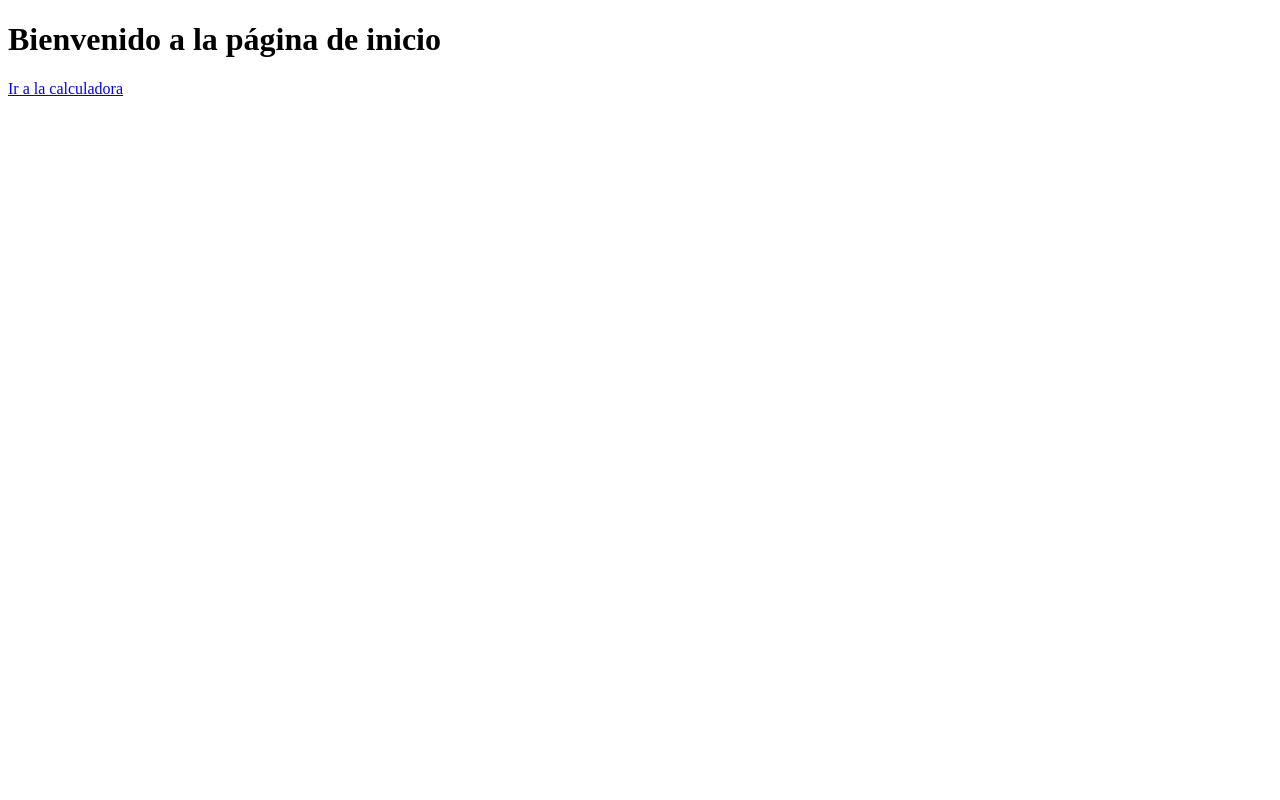
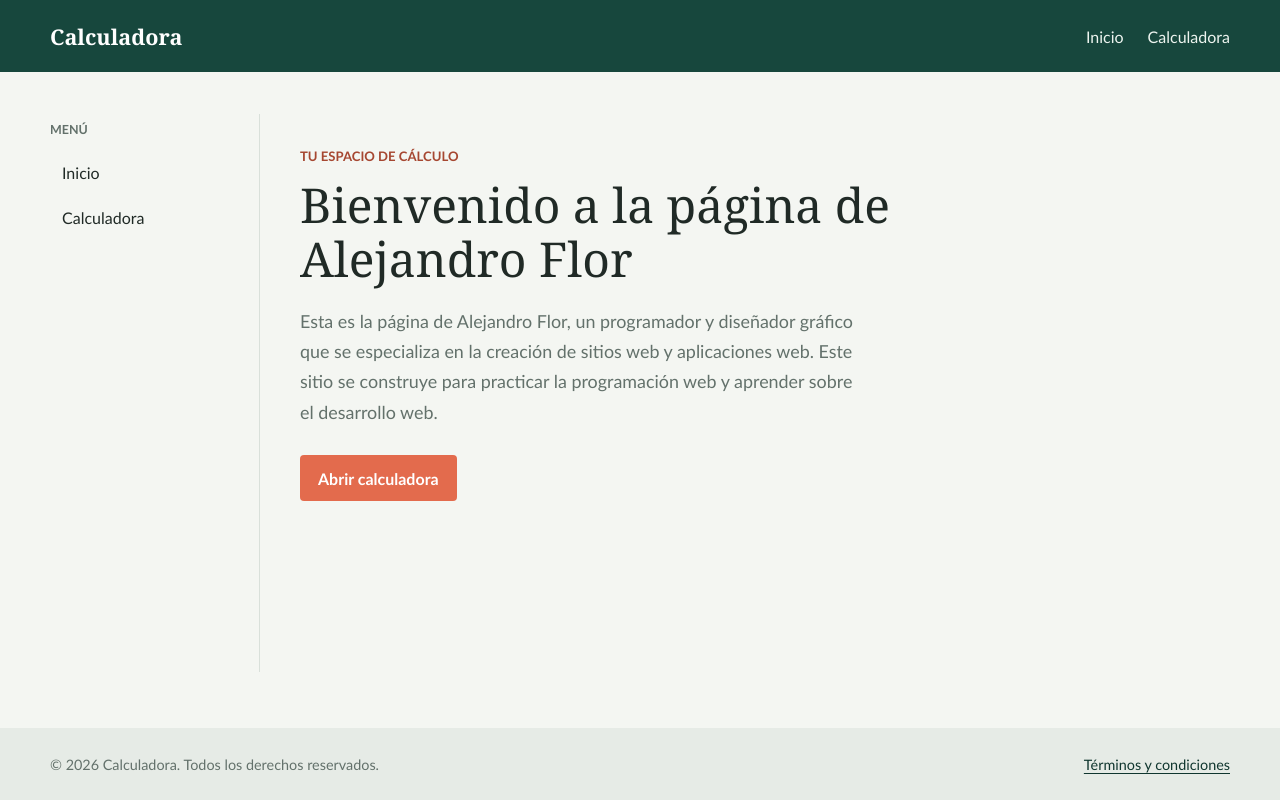
Before and after one commit to Alejandro-Flor-Ibarra/despliegue_render, a Django app: page / in a window 1280 px wide. Run offline with Django 5.2, Linux system fonts and the light colour scheme.

Commit message:
Develop (#8)
* feat: guardar historial de la calculadora en PostgreSQL (#2)

* feat: configure Render PostgreSQL migrations (#5)

* fix: restore settings imports after merge

* Agregado contenido css

* docs: documentar configuración local del proyecto

---------

Co-authored-by: Alejandro Flor <you@example.com>

```diff
--- a/config/settings.py
+++ b/config/settings.py
@@ -63,7 +63,7 @@ ROOT_URLCONF = 'config.urls'
 TEMPLATES = [
     {
         'BACKEND': 'django.template.backends.django.DjangoTemplates',
-        'DIRS': [],
+        "DIRS": [BASE_DIR / "templates"],
         'APP_DIRS': True,
         'OPTIONS': {
             'context_processors': [
@@ -125,6 +125,7 @@ USE_TZ = True
 
 STATIC_URL = '/static/'
 STATIC_ROOT = BASE_DIR / 'staticfiles'
+STATICFILES_DIRS = [BASE_DIR / "static"]
 
 
 # Email
--- a/home/templates/home/home.html
+++ b/home/templates/home/home.html
@@ -1,15 +1,17 @@
-<!DOCTYPE html>
-<html lang="es">
-<head>
-    <meta charset="UTF-8">
-    <meta name="viewport" content="width=device-width, initial-scale=1.0">
-    <title>Página de Inicio</title>
-</head>
-<body>
+{% extends "base.html" %}
 
-    <h1>Bienvenido a la página de inicio</h1>
-    <a href="{% url 'index' %}" class="boton-calculadora">Ir a la calculadora</a>
+{% block title %}Inicio{% endblock %}
 
-
-</body>
-</html>
+{% block content %}
+<section class="welcome" aria-labelledby="welcome-title">
+    <p class="welcome__eyebrow">Tu espacio de cálculo</p>
+    <h1 id="welcome-title">Bienvenido a la página de Alejandro Flor</h1>
+    <p class="welcome__intro">
+        Esta es la página de Alejandro Flor, un programador y diseñador gráfico que se especializa en la creación de sitios web y aplicaciones web.
+        Este sitio se construye para practicar la programación web y aprender sobre el desarrollo web.
+    </p>
+    <a class="button button--primary" href="{% url 'index' %}">
+        Abrir calculadora
+    </a>
+</section>
+{% endblock %}
--- a/home/urls.py
+++ b/home/urls.py
@@ -3,4 +3,5 @@ from . import views
 
 urlpatterns = [
     path('', views.home, name='home'),
+    path('terminos/', views.terms, name='terms'),
 ]
--- a/home/views.py
+++ b/home/views.py
@@ -2,3 +2,7 @@ from django.shortcuts import render
 
 def home(request):
     return render(request, 'home/home.html')
+
+
+def terms(request):
+    return render(request, 'home/terms.html')
--- /dev/null
+++ b/static/css/base.css
@@ -0,0 +1,291 @@
+:root {
+    color-scheme: light;
+    --color-ink: #202a26;
+    --color-muted: #63716b;
+    --color-paper: #f4f6f2;
+    --color-panel: #ffffff;
+    --color-brand: #17473d;
+    --color-brand-dark: #10362f;
+    --color-accent: #e36b4d;
+    --color-line: #d9e0da;
+    font-family: "Aptos", "Trebuchet MS", sans-serif;
+}
+
+* {
+    box-sizing: border-box;
+}
+
+body {
+    display: flex;
+    min-height: 100vh;
+    flex-direction: column;
+    margin: 0;
+    background: var(--color-paper);
+    color: var(--color-ink);
+}
+
+a {
+    color: inherit;
+}
+
+a:focus-visible {
+    outline: 3px solid var(--color-accent);
+    outline-offset: 4px;
+}
+
+.skip-link {
+    position: absolute;
+    z-index: 2;
+    top: 8px;
+    left: 8px;
+    padding: 10px 14px;
+    transform: translateY(-150%);
+    background: var(--color-panel);
+    color: var(--color-ink);
+}
+
+.skip-link:focus {
+    transform: translateY(0);
+}
+
+.site-header {
+    background: var(--color-brand);
+    color: #ffffff;
+}
+
+.navbar {
+    display: flex;
+    width: min(1180px, calc(100% - 48px));
+    min-height: 72px;
+    align-items: center;
+    justify-content: space-between;
+    gap: 24px;
+    margin: 0 auto;
+}
+
+.navbar__brand {
+    font-family: Georgia, serif;
+    font-size: 1.35rem;
+    font-weight: 700;
+    text-decoration: none;
+}
+
+.navbar__links {
+    display: flex;
+    flex-wrap: wrap;
+    gap: 24px;
+}
+
+.navbar__links a {
+    padding: 8px 0;
+    color: #edf4ef;
+    text-decoration: none;
+}
+
+.navbar__links a:hover {
+    color: #ffd1bd;
+}
+
+.site-layout {
+    display: grid;
+    width: min(1180px, calc(100% - 48px));
+    flex: 1;
+    grid-template-columns: 210px minmax(0, 1fr);
+    gap: 40px;
+    margin: 0 auto;
+    padding: 42px 0 56px;
+}
+
+.site-sidebar {
+    border-right: 1px solid var(--color-line);
+    padding: 8px 24px 0 0;
+}
+
+.sidebar h2 {
+    margin: 0 0 16px;
+    color: var(--color-muted);
+    font-size: 0.78rem;
+    font-weight: 700;
+    text-transform: uppercase;
+}
+
+.sidebar ul {
+    display: grid;
+    gap: 6px;
+    margin: 0;
+    padding: 0;
+    list-style: none;
+}
+
+.sidebar a {
+    display: block;
+    border-radius: 4px;
+    padding: 10px 12px;
+    color: var(--color-ink);
+    text-decoration: none;
+}
+
+.sidebar a:hover {
+    background: #e5ece6;
+    color: var(--color-brand-dark);
+}
+
+.site-main {
+    min-width: 0;
+}
+
+.welcome {
+    max-width: 760px;
+    padding: 34px 0;
+    animation: welcome-in 420ms ease-out both;
+}
+
+.welcome__eyebrow {
+    margin: 0 0 14px;
+    color: #a64731;
+    font-size: 0.82rem;
+    font-weight: 700;
+    text-transform: uppercase;
+}
+
+.welcome h1 {
+    max-width: 680px;
+    margin: 0;
+    font-family: Georgia, serif;
+    font-size: 3rem;
+    font-weight: 500;
+    line-height: 1.12;
+}
+
+.welcome__intro {
+    max-width: 560px;
+    margin: 20px 0 28px;
+    color: var(--color-muted);
+    font-size: 1.12rem;
+    line-height: 1.7;
+}
+
+.button {
+    display: inline-flex;
+    min-height: 46px;
+    align-items: center;
+    justify-content: center;
+    border-radius: 4px;
+    padding: 0 18px;
+    font-weight: 700;
+    text-decoration: none;
+}
+
+.button--primary {
+    background: var(--color-accent);
+    color: #ffffff;
+}
+
+.button--primary:hover {
+    background: #c95338;
+}
+
+.site-footer {
+    background: #e6ebe6;
+}
+
+.footer {
+    display: flex;
+    width: min(1180px, calc(100% - 48px));
+    min-height: 72px;
+    align-items: center;
+    justify-content: space-between;
+    gap: 16px;
+    margin: 0 auto;
+    color: var(--color-muted);
+    font-size: 0.9rem;
+}
+
+.footer p {
+    margin: 0;
+}
+
+.footer a {
+    color: var(--color-brand-dark);
+    text-decoration-thickness: 1px;
+    text-underline-offset: 3px;
+}
+
+@keyframes welcome-in {
+    from {
+        opacity: 0;
+        transform: translateY(10px);
+    }
+
+    to {
+        opacity: 1;
+        transform: translateY(0);
+    }
+}
+
+@media (max-width: 700px) {
+    .navbar,
+    .site-layout,
+    .footer {
+        width: min(100% - 32px, 560px);
+    }
+
+    .navbar {
+        min-height: 64px;
+        align-items: flex-start;
+        flex-direction: column;
+        justify-content: center;
+        gap: 8px;
+        padding: 12px 0;
+    }
+
+    .navbar__links {
+        gap: 18px;
+    }
+
+    .site-layout {
+        grid-template-columns: minmax(0, 1fr);
+        gap: 24px;
+        padding: 24px 0 40px;
+    }
+
+    .site-sidebar {
+        border-right: 0;
+        border-bottom: 1px solid var(--color-line);
+        padding: 0 0 12px;
+    }
+
+    .sidebar h2 {
+        margin-bottom: 8px;
+    }
+
+    .sidebar ul {
+        grid-template-columns: repeat(2, minmax(0, 1fr));
+    }
+
+    .welcome {
+        padding: 8px 0 24px;
+    }
+
+    .welcome h1 {
+        font-size: 2.35rem;
+    }
+
+    .footer {
+        min-height: 72px;
+        align-items: flex-start;
+        flex-direction: column;
+        justify-content: center;
+        padding: 16px 0;
+    }
+}
+
+@media (prefers-reduced-motion: reduce) {
+    *,
+    *::before,
+    *::after {
+        animation-duration: 0.01ms !important;
+        animation-iteration-count: 1 !important;
+        scroll-behavior: auto !important;
+    }
+}
--- /dev/null
+++ b/templates/base.html
@@ -0,0 +1,34 @@
+{% load static %}
+<!doctype html>
+<html lang="es">
+<head>
+    <meta charset="utf-8">
+    <meta name="viewport" content="width=device-width, initial-scale=1">
+    <title>{% block title %}Calculadora{% endblock %}</title>
+    <link rel="stylesheet" href="{% static 'css/base.css' %}">
+    {% block extra_css %}{% endblock %}
+</head>
+<body>
+    <a class="skip-link" href="#contenido">Saltar al contenido</a>
+
+    <header class="site-header">
+        {% include "includes/navbar.html" %}
+    </header>
+
+    <div class="site-layout">
+        <aside class="site-sidebar" aria-label="Navegación secundaria">
+            {% include "includes/sidebar.html" %}
+        </aside>
+
+        <main id="contenido" class="site-main">
+            {% block content %}{% endblock %}
+        </main>
+    </div>
+
+    <footer class="site-footer">
+        {% include "includes/footer.html" %}
+    </footer>
+
+    {% block extra_js %}{% endblock %}
+</body>
+</html>
--- /dev/null
+++ b/templates/includes/footer.html
@@ -0,0 +1,6 @@
+<div class="footer">
+    <p>&copy; {% now "Y" %} Calculadora. Todos los derechos reservados.</p>
+    <nav aria-label="Enlaces legales">
+        <a href="{% url 'terms' %}">Términos y condiciones</a>
+    </nav>
+</div>
--- /dev/null
+++ b/templates/includes/navbar.html
@@ -0,0 +1,8 @@
+<nav class="navbar" aria-label="Navegación principal">
+    <a class="navbar__brand" href="{% url 'home' %}">Calculadora</a>
+
+    <div class="navbar__links">
+        <a href="{% url 'home' %}">Inicio</a>
+        <a href="{% url 'index' %}">Calculadora</a>
+    </div>
+</nav>
--- /dev/null
+++ b/templates/includes/sidebar.html
@@ -0,0 +1,8 @@
+<nav class="sidebar" aria-label="Navegación secundaria">
+    <h2>Menú</h2>
+
+    <ul>
+        <li><a href="{% url 'home' %}">Inicio</a></li>
+        <li><a href="{% url 'index' %}">Calculadora</a></li>
+    </ul>
+</nav>
```
Also changed, not shown: home/templates/home/terms.html (added, +14 -0 lines), README.md (added), 2 other files.
